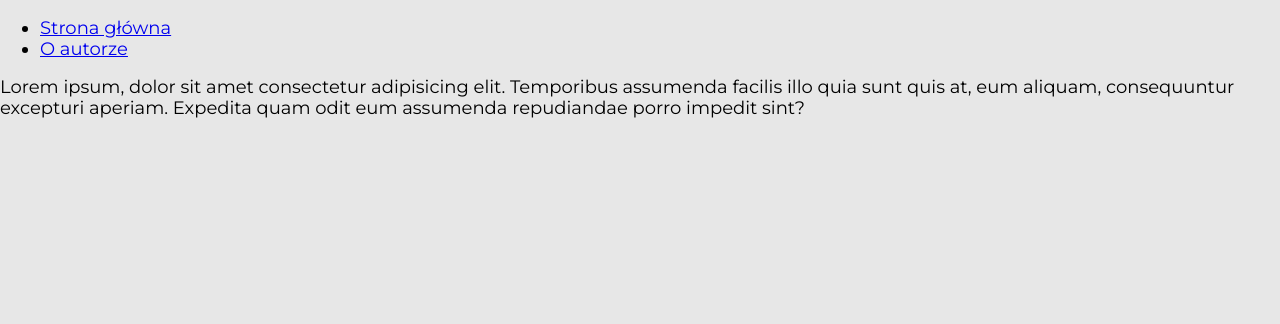
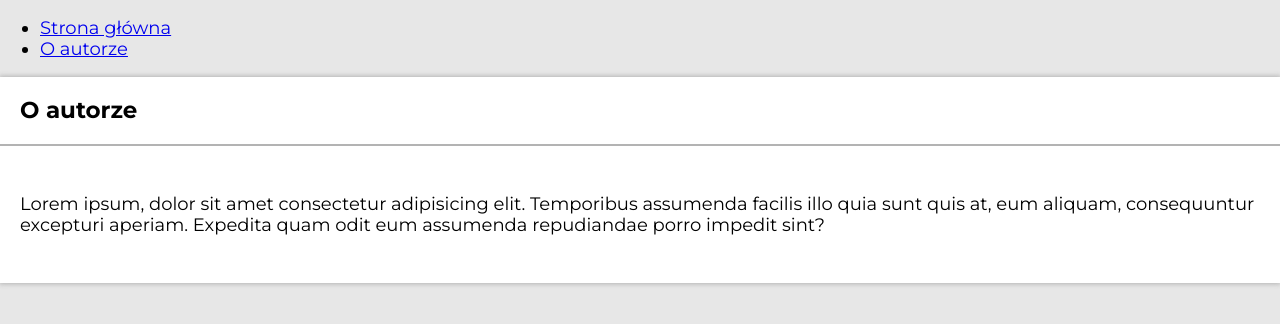
Before and after one commit to KrystianZybura/todo-list-react, a React (Create React App) app: page /author in a window 1280 px wide. Shown: the top 324 px of the page. Built offline with nearby package versions, Linux system fonts and the light colour scheme.

Commit message:
changing author content (test)

```diff
--- a/src/features/author/index.js
+++ b/src/features/author/index.js
@@ -1,12 +1,20 @@
+import Section from "../../common/Section";
+
 const Author = () => (
-  <div>
-    <p>
-      Lorem ipsum, dolor sit amet consectetur adipisicing elit. Temporibus
-      assumenda facilis illo quia sunt quis at, eum aliquam, consequuntur
-      excepturi aperiam. Expedita quam odit eum assumenda repudiandae porro
-      impedit sint?
-    </p>
-  </div>
+  <>
+    <Section
+      title={"O autorze"}
+      body={
+        <p>
+          {" "}
+          Lorem ipsum, dolor sit amet consectetur adipisicing elit. Temporibus
+          assumenda facilis illo quia sunt quis at, eum aliquam, consequuntur
+          excepturi aperiam. Expedita quam odit eum assumenda repudiandae porro
+          impedit sint?{" "}
+        </p>
+      }
+    />
+  </>
 );
 
 export default Author;
```
